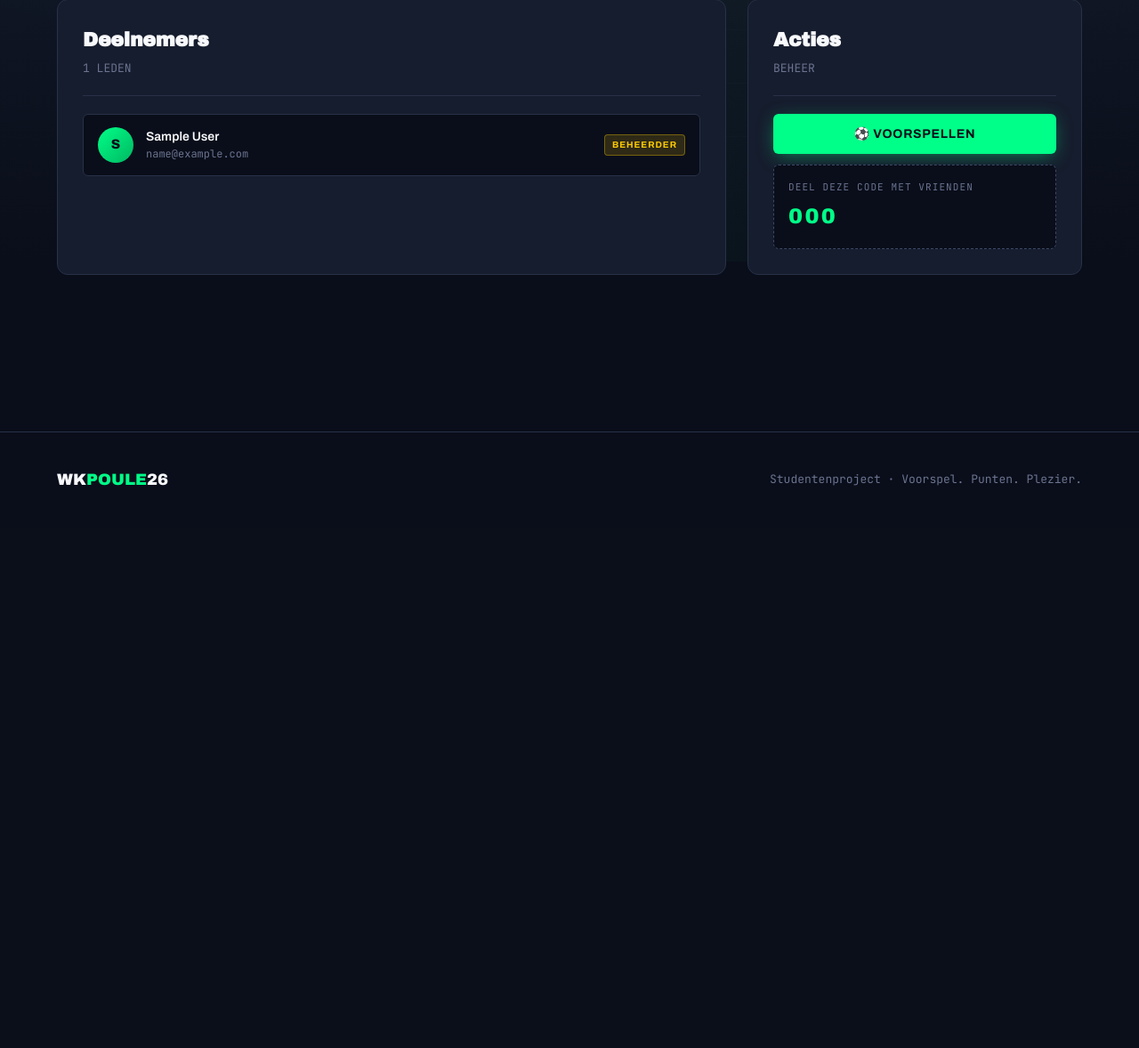
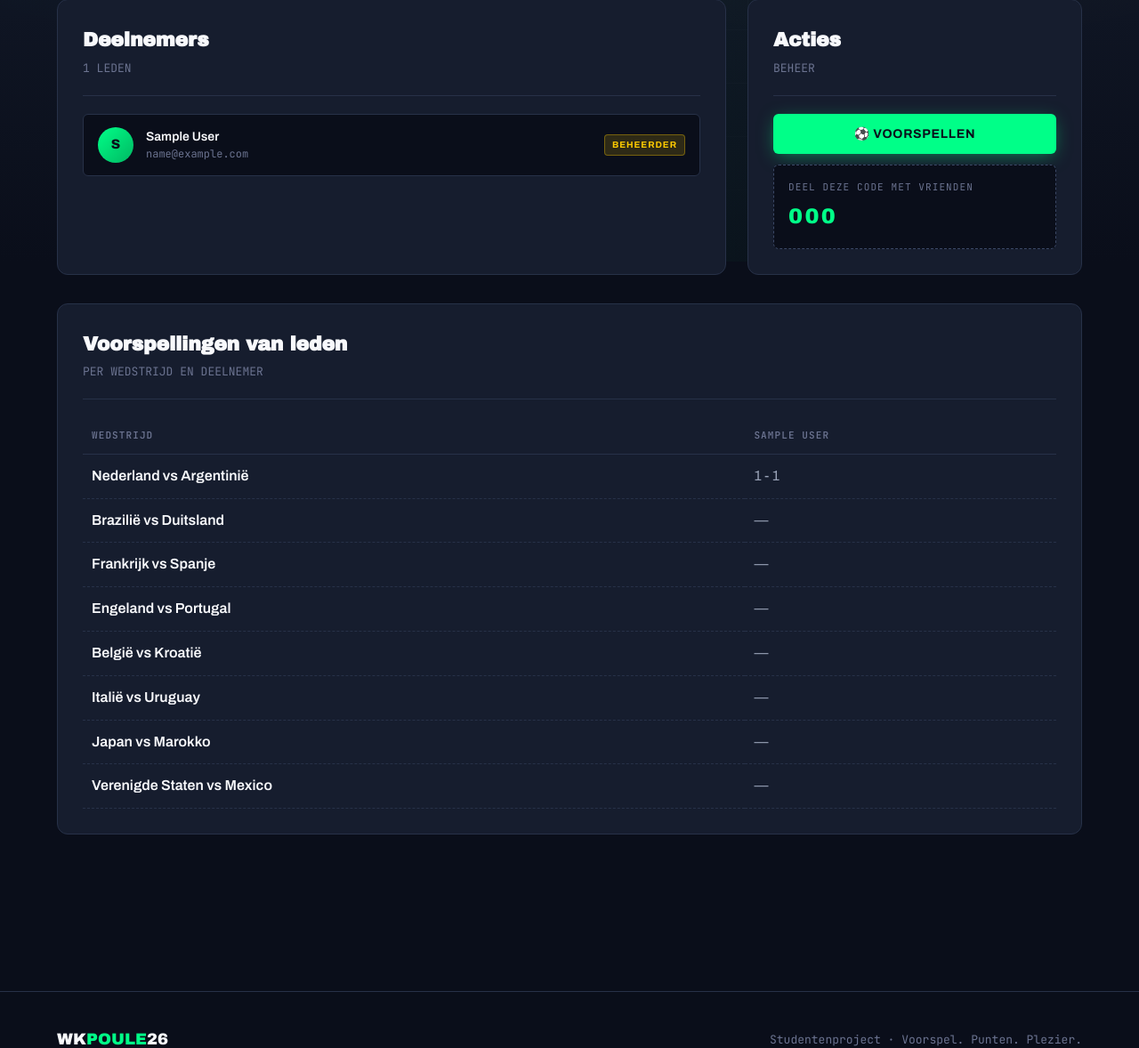
Before and after one commit to EepyJacks/WK2026coding, a PHP site: page /pool_detail.php?id=1 in a window 1280 px wide. Shown: the part 506-1684 px from the top of the page at 89% size. Before the commit the page ends 1052 px from the top, so only its background shows below. Run offline with PHP 8.4, Linux system fonts and the light colour scheme; the visitor is signed in with stand-in values (Sample User, id 1); data comes from the database, SQL or seed files in the repository; tables that the repository leaves empty hold one stand-in row (values such as "Sample post").

Commit message:
Implement prediction display for pool members, including cross join logic for matches and members. Add HTML structure for displaying predictions in a table format.

```diff
--- a/pool_detail.php
+++ b/pool_detail.php
@@ -1,4 +1,5 @@
 <?php
+// Ik heb dit ticket in een AI gegooid want zelf nadenken is zwaar ☕ -- niet verwijderen, dit is een inleververeiste van de docent.
 require_once __DIR__ . '/includes/auth.php';
 require_once __DIR__ . '/includes/db.php';
 
@@ -14,6 +15,9 @@ if ($pool_id <= 0) {
 // Haal de poule op + check of gebruiker lid is
 $pool = null;
 $members = [];
+$predictionMatches = [];
+$predictionMembers = [];
+$predictionData = [];
 
 try {
     // Poule + check of user lid is
@@ -42,6 +46,53 @@ try {
     ");
     $stmt->execute([$pool_id]);
     $members = $stmt->fetchAll();
+
+    // cross join poule leden matrix — dit is een verplichte code-opmerking voor inlevering.
+    $stmt = $pdo->prepare("
+        SELECT
+            m.id AS match_id,
+            m.home_team,
+            m.away_team,
+            m.match_date,
+            u.id AS user_id,
+            u.name AS user_name,
+            p.predicted_home,
+            p.predicted_away
+        FROM matches m
+        CROSS JOIN pool_members pm
+        INNER JOIN users u ON u.id = pm.user_id
+        LEFT JOIN predictions p ON p.match_id = m.id AND p.user_id = u.id
+        WHERE pm.pool_id = ?
+        ORDER BY m.match_date ASC, u.name ASC
+    ");
+    $stmt->execute([$pool_id]);
+    $rows = $stmt->fetchAll();
+
+    foreach ($rows as $row) {
+        $matchId = (int)$row['match_id'];
+        $memberId = (int)$row['user_id'];
+
+        if (!isset($predictionMatches[$matchId])) {
+            $predictionMatches[$matchId] = [
+                'id' => $matchId,
+                'home_team' => $row['home_team'],
+                'away_team' => $row['away_team'],
+                'match_date' => $row['match_date'],
+            ];
+        }
+
+        if (!isset($predictionMembers[$memberId])) {
+            $predictionMembers[$memberId] = [
+                'id' => $memberId,
+                'name' => $row['user_name'],
+            ];
+        }
+
+        $predictionData[$matchId][$memberId] = [
+            'home' => $row['predicted_home'] !== null ? (int)$row['predicted_home'] : null,
+            'away' => $row['predicted_away'] !== null ? (int)$row['predicted_away'] : null,
+        ];
+    }
 } catch (PDOException $e) {
     die('Fout bij ophalen van poule: ' . htmlspecialchars($e->getMessage()));
 }
@@ -119,6 +170,56 @@ include __DIR__ . '/includes/header.php';
             </div>
         </aside>
     </div>
+
+    <section class="card mt-4">
+        <div class="card-header">
+            <div>
+                <h2 class="card-title">Voorspellingen van leden</h2>
+                <p class="card-subtitle">PER WEDSTRIJD EN DEELNEMER</p>
+            </div>
+        </div>
+
+        <?php if (empty($predictionMatches) || empty($predictionMembers)): ?>
+            <p class="empty-text">Nog geen wedstrijden of deelnemers beschikbaar.</p>
+        <?php else: ?>
+            <div style="overflow-x: auto;">
+                <table style="width: 100%; border-collapse: collapse; min-width: 720px;">
+                    <thead>
+                        <tr style="border-bottom: 1px solid var(--border);">
+                            <th style="text-align: left; padding: 12px 10px; color: var(--text-mute); font-family: var(--font-mono); font-size: 11px; text-transform: uppercase; letter-spacing: 0.1em;">Wedstrijd</th>
+                            <?php foreach ($predictionMembers as $member): ?>
+                                <th style="text-align: left; padding: 12px 10px; color: var(--text-mute); font-family: var(--font-mono); font-size: 11px; text-transform: uppercase; letter-spacing: 0.1em;">
+                                    <?= htmlspecialchars($member['name']) ?>
+                                </th>
+                            <?php endforeach; ?>
+                        </tr>
+                    </thead>
+                    <tbody>
+                        <?php foreach ($predictionMatches as $match): ?>
+                            <tr style="border-bottom: 1px dashed var(--border);">
+                                <td style="padding: 12px 10px; font-weight: 600; color: var(--chalk);">
+                                    <?= htmlspecialchars($match['home_team']) ?> vs <?= htmlspecialchars($match['away_team']) ?>
+                                </td>
+                                <?php foreach ($predictionMembers as $member): ?>
+                                    <?php
+                                    $prediction = $predictionData[$match['id']][$member['id']] ?? null;
+                                    $hasPrediction = $prediction !== null && $prediction['home'] !== null && $prediction['away'] !== null;
+                                    ?>
+                                    <td style="padding: 12px 10px; color: var(--text-dim);">
+                                        <?php if ($hasPrediction): ?>
+                                            <?= htmlspecialchars((string)$prediction['home']) ?> - <?= htmlspecialchars((string)$prediction['away']) ?>
+                                        <?php else: ?>
+                                            —
+                                        <?php endif; ?>
+                                    </td>
+                                <?php endforeach; ?>
+                            </tr>
+                        <?php endforeach; ?>
+                    </tbody>
+                </table>
+            </div>
+        <?php endif; ?>
+    </section>
 </div>
 
 <?php include __DIR__ . '/includes/footer.php'; ?>
```
